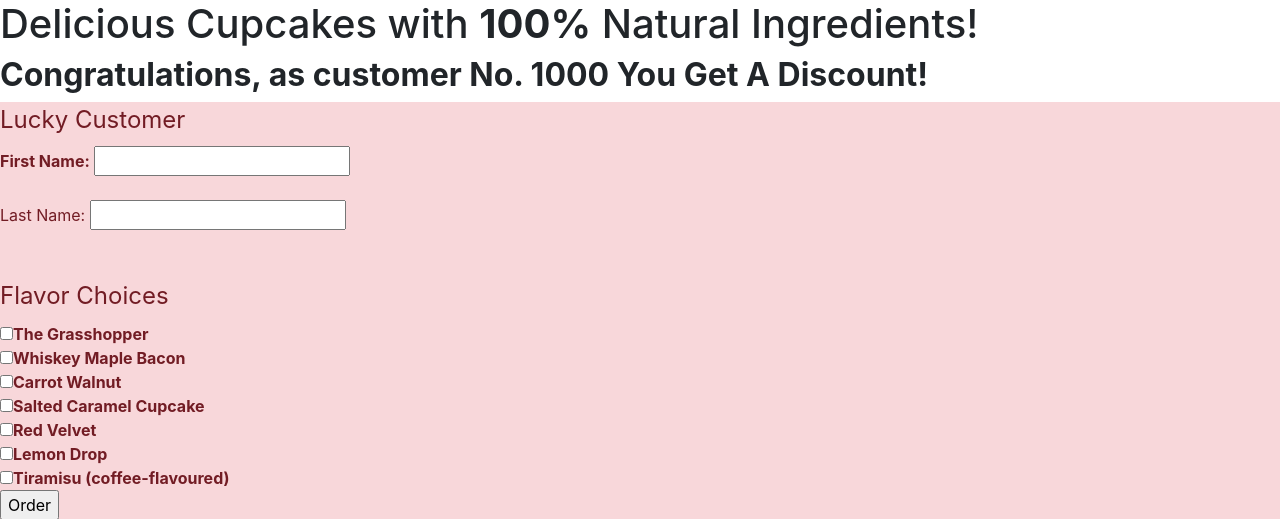
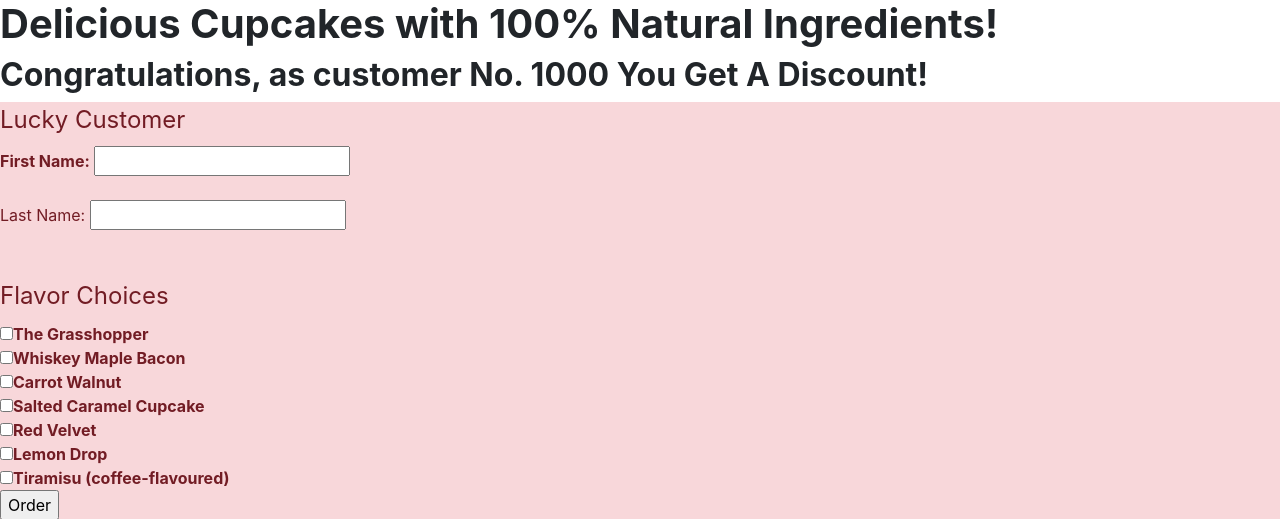
Before and after one commit to BTurner15/CupCakes0408, a PHP site: page / in a window 1280 px wide. Shown: the top 519 px of the page. Run offline with PHP 8.4, Linux system fonts and the light colour scheme.

Commit message:
Heading bold.

```diff
--- a/index.php
+++ b/index.php
@@ -1,9 +1,17 @@
+<!-- Bruce Turner, IT 328, Spring 2019 -->
+<!-- CupCakes Assignment -->
+<!-- https://bturner.greenriverdev.com/328/CupCakes0408/index.php -->
+<!-- 04-08-19 Rev6.0 -->
+<!-- PHP Refresher Assignment -->
+<!--
+-->
+<!-- -->
 <?php
 
 ini_set('display_errors', 1);
 error_reporting(E_ALL);
 
-//initialize variables
+//the sole input from user is a first & last name, and 1 (or more) selected cupcakes
 $fname = "";
 $lname = "";
 
@@ -69,8 +77,6 @@ if(!empty($_GET))
         {
 
         }
-
-
     }
 
 }
@@ -93,7 +99,7 @@ if(!empty($_GET))
 <body>
 
 
-<h1 class="">Delicious Cupcakes with <span class="font-weight-bold">100%</span> Natural Ingredients!</h1>
+<h1 class="font-weight-bold">Delicious Cupcakes with <span class="font-weight-bold">100%</span> Natural Ingredients!</h1>
 <h2 class="font-weight-bold">Congratulations, as customer No. 1000 You Get A Discount! </h2>
 
 <form class="alert-danger">
```
